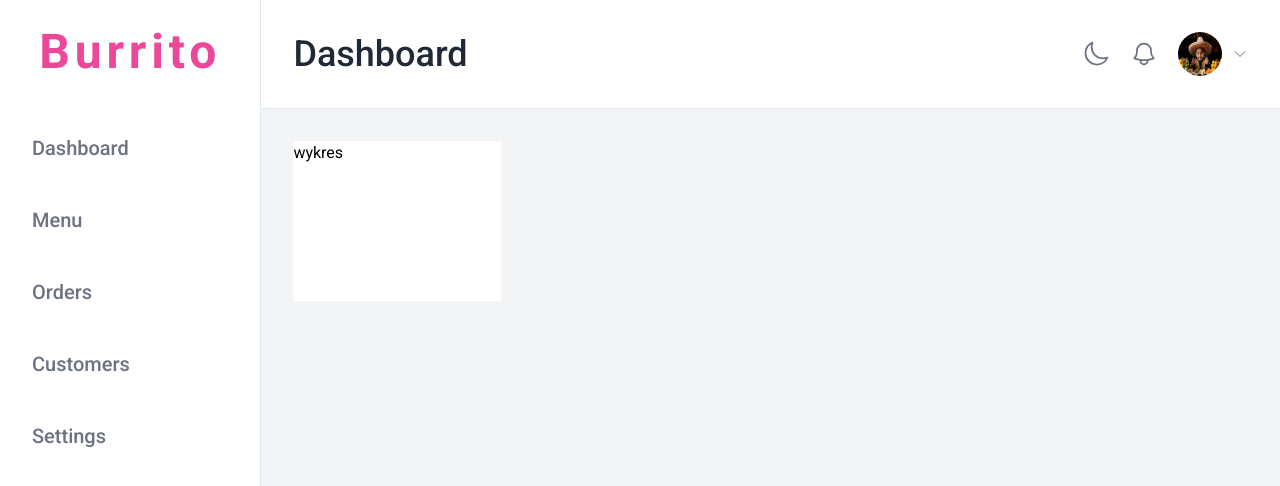
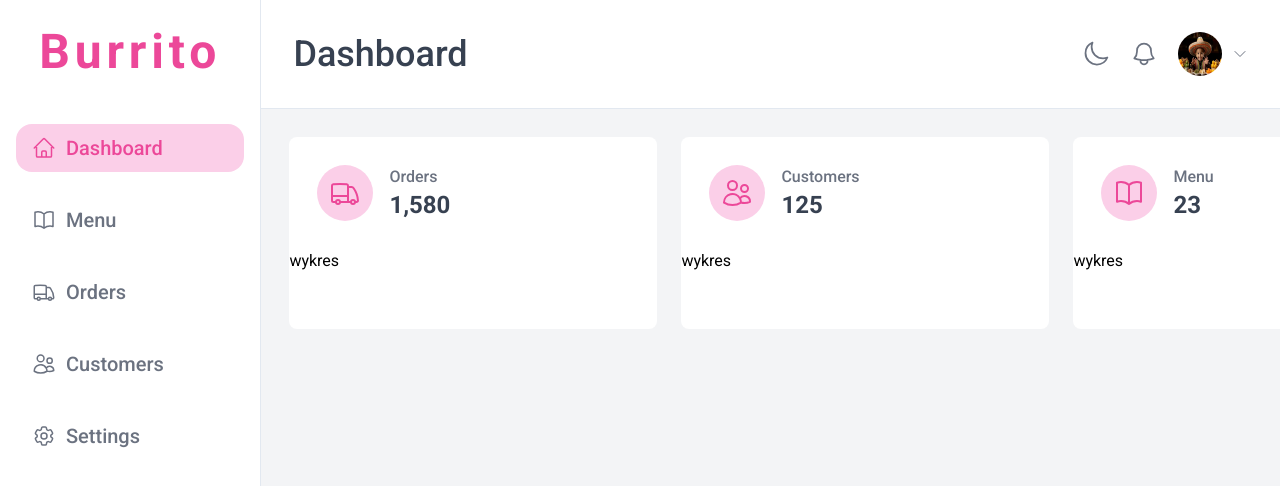
Before and after one commit to maxszymanski/burrito-admin, a Next.js app: page / in a window 1280 px wide. Shown: the top 486 px of the page. Built offline with nearby package versions, Linux system fonts and the light colour scheme.

Commit message:
start create orders page

```diff
--- a/app/_components/Header.js
+++ b/app/_components/Header.js
@@ -12,7 +12,7 @@ function Header() {
 
 	return (
 		<header className="flex items-center justify-between p-8 w-full border-b border-slate-200">
-			<h2 className="text-4xl first-letter:uppercase font-medium text-gray-800">{title}</h2>
+			<h2 className="text-4xl first-letter:uppercase font-medium text-gray-700">{title}</h2>
 			<div className="flex items-center gap-5 text-gray-500">
 				{isLight ? (
 					<svg
--- a/app/_components/Navigation.js
+++ b/app/_components/Navigation.js
@@ -1,39 +1,91 @@
-import Image from 'next/image'
-import Link from 'next/link'
-import Logo from '@/public/logo-md.webp'
+import NavigationLink from './NavigationLink'
 
 function Navigation() {
 	return (
 		<nav className="py-7 px-4 border-r border-slate-200 w-80">
-			<h1 className="text-5xl text-pink-500 font-bold tracking-widest text-center ">
-				{/* <Image src={Logo} alt="logo firmy" /> */}Burrito
-			</h1>
+			<h1 className="text-5xl text-pink-500 font-bold tracking-widest text-center ">Burrito</h1>
 			<ul className="flex flex-col gap-6 pt-12 font-medium text-gray-500 text-xl">
-				<li className="hover:bg-pink-300 transition-colors duration-300 hover:text-pink-600  rounded-2xl">
-					<Link className=" w-full  block py-2.5 px-4 " href="/">
-						Dashboard
-					</Link>
-				</li>
-				<li className="hover:bg-pink-300 transition-colors duration-300 hover:text-pink-600  rounded-2xl">
-					<Link className=" w-full  block py-2.5 px-4 " href="/menu">
-						Menu
-					</Link>
-				</li>
-				<li className="hover:bg-pink-300 transition-colors duration-300 hover:text-pink-600 rounded-2xl">
-					<Link className=" w-full  block py-2.5 px-4 " href="/orders">
-						Orders
-					</Link>
-				</li>
-				<li className="hover:bg-pink-300 transition-colors duration-300 hover:text-pink-600 rounded-2xl">
-					<Link className=" w-full  block py-2.5 px-4 " href="/customers">
-						Customers
-					</Link>
-				</li>
-				<li className="hover:bg-pink-300 transition-colors duration-300 hover:text-pink-600 rounded-2xl">
-					<Link className=" w-full  block py-2.5 px-4 " href="/settings">
-						Settings
-					</Link>
-				</li>
+				<NavigationLink to="/">
+					<svg
+						xmlns="http://www.w3.org/2000/svg"
+						fill="none"
+						viewBox="0 0 24 24"
+						strokeWidth={1.5}
+						stroke="currentColor"
+						className="size-6">
+						<path
+							strokeLinecap="round"
+							strokeLinejoin="round"
+							d="m2.25 12 8.954-8.955c.44-.439 1.152-.439 1.591 0L21.75 12M4.5 9.75v10.125c0 .621.504 1.125 1.125 1.125H9.75v-4.875c0-.621.504-1.125 1.125-1.125h2.25c.621 0 1.125.504 1.125 1.125V21h4.125c.621 0 1.125-.504 1.125-1.125V9.75M8.25 21h8.25"
+						/>
+					</svg>{' '}
+					Dashboard
+				</NavigationLink>
+				<NavigationLink to="/menu">
+					<svg
+						xmlns="http://www.w3.org/2000/svg"
+						fill="none"
+						viewBox="0 0 24 24"
+						strokeWidth={1.5}
+						stroke="currentColor"
+						className="size-6">
+						<path
+							strokeLinecap="round"
+							strokeLinejoin="round"
+							d="M12 6.042A8.967 8.967 0 0 0 6 3.75c-1.052 0-2.062.18-3 .512v14.25A8.987 8.987 0 0 1 6 18c2.305 0 4.408.867 6 2.292m0-14.25a8.966 8.966 0 0 1 6-2.292c1.052 0 2.062.18 3 .512v14.25A8.987 8.987 0 0 0 18 18a8.967 8.967 0 0 0-6 2.292m0-14.25v14.25"
+						/>
+					</svg>
+					Menu
+				</NavigationLink>
+				<NavigationLink to="/orders">
+					<svg
+						xmlns="http://www.w3.org/2000/svg"
+						fill="none"
+						viewBox="0 0 24 24"
+						strokeWidth={1.5}
+						stroke="currentColor"
+						className="size-6">
+						<path
+							strokeLinecap="round"
+							strokeLinejoin="round"
+							d="M8.25 18.75a1.5 1.5 0 0 1-3 0m3 0a1.5 1.5 0 0 0-3 0m3 0h6m-9 0H3.375a1.125 1.125 0 0 1-1.125-1.125V14.25m17.25 4.5a1.5 1.5 0 0 1-3 0m3 0a1.5 1.5 0 0 0-3 0m3 0h1.125c.621 0 1.129-.504 1.09-1.124a17.902 17.902 0 0 0-3.213-9.193 2.056 2.056 0 0 0-1.58-.86H14.25M16.5 18.75h-2.25m0-11.177v-.958c0-.568-.422-1.048-.987-1.106a48.554 48.554 0 0 0-10.026 0 1.106 1.106 0 0 0-.987 1.106v7.635m12-6.677v6.677m0 4.5v-4.5m0 0h-12"
+						/>
+					</svg>
+					Orders
+				</NavigationLink>
+				<NavigationLink to="/customers">
+					<svg
+						xmlns="http://www.w3.org/2000/svg"
+						fill="none"
+						viewBox="0 0 24 24"
+						strokeWidth={1.5}
+						stroke="currentColor"
+						className="size-6">
+						<path
+							strokeLinecap="round"
+							strokeLinejoin="round"
+							d="M15 19.128a9.38 9.38 0 0 0 2.625.372 9.337 9.337 0 0 0 4.121-.952 4.125 4.125 0 0 0-7.533-2.493M15 19.128v-.003c0-1.113-.285-2.16-.786-3.07M15 19.128v.106A12.318 12.318 0 0 1 8.624 21c-2.331 0-4.512-.645-6.374-1.766l-.001-.109a6.375 6.375 0 0 1 11.964-3.07M12 6.375a3.375 3.375 0 1 1-6.75 0 3.375 3.375 0 0 1 6.75 0Zm8.25 2.25a2.625 2.625 0 1 1-5.25 0 2.625 2.625 0 0 1 5.25 0Z"
+						/>
+					</svg>
+					Customers
+				</NavigationLink>
+				<NavigationLink to="/settings">
+					<svg
+						xmlns="http://www.w3.org/2000/svg"
+						fill="none"
+						viewBox="0 0 24 24"
+						strokeWidth={1.5}
+						stroke="currentColor"
+						className="size-6">
+						<path
+							strokeLinecap="round"
+							strokeLinejoin="round"
+							d="M9.594 3.94c.09-.542.56-.94 1.11-.94h2.593c.55 0 1.02.398 1.11.94l.213 1.281c.063.374.313.686.645.87.074.04.147.083.22.127.325.196.72.257 1.075.124l1.217-.456a1.125 1.125 0 0 1 1.37.49l1.296 2.247a1.125 1.125 0 0 1-.26 1.431l-1.003.827c-.293.241-.438.613-.43.992a7.723 7.723 0 0 1 0 .255c-.008.378.137.75.43.991l1.004.827c.424.35.534.955.26 1.43l-1.298 2.247a1.125 1.125 0 0 1-1.369.491l-1.217-.456c-.355-.133-.75-.072-1.076.124a6.47 6.47 0 0 1-.22.128c-.331.183-.581.495-.644.869l-.213 1.281c-.09.543-.56.94-1.11.94h-2.594c-.55 0-1.019-.398-1.11-.94l-.213-1.281c-.062-.374-.312-.686-.644-.87a6.52 6.52 0 0 1-.22-.127c-.325-.196-.72-.257-1.076-.124l-1.217.456a1.125 1.125 0 0 1-1.369-.49l-1.297-2.247a1.125 1.125 0 0 1 .26-1.431l1.004-.827c.292-.24.437-.613.43-.991a6.932 6.932 0 0 1 0-.255c.007-.38-.138-.751-.43-.992l-1.004-.827a1.125 1.125 0 0 1-.26-1.43l1.297-2.247a1.125 1.125 0 0 1 1.37-.491l1.216.456c.356.133.751.072 1.076-.124.072-.044.146-.086.22-.128.332-.183.582-.495.644-.869l.214-1.28Z"
+						/>
+						<path strokeLinecap="round" strokeLinejoin="round" d="M15 12a3 3 0 1 1-6 0 3 3 0 0 1 6 0Z" />
+					</svg>
+					Settings
+				</NavigationLink>
 			</ul>
 		</nav>
 	)
--- /dev/null
+++ b/app/_components/NavigationLink.js
@@ -0,0 +1,19 @@
+'use client'
+import Link from 'next/link'
+import { usePathname } from 'next/navigation'
+
+function NavigationLink({ to, children }) {
+	const pathname = usePathname()
+	return (
+		<li
+			className={`hover:bg-pink-200 transition-colors duration-300 hover:text-pink-500  rounded-2xl ${
+				pathname === to ? 'bg-pink-200 text-pink-500' : ''
+			}`}>
+			<Link className=" w-full  flex items-center gap-2.5 py-2.5 px-4 " href={to}>
+				{children}
+			</Link>
+		</li>
+	)
+}
+
+export default NavigationLink
--- /dev/null
+++ b/app/_components/StatsCart.js
@@ -0,0 +1,16 @@
+function StatsCart({ children, title, quantity }) {
+	return (
+		<div className="w-[23rem] h-48 bg-white rounded-lg shrink-0">
+			<div className="flex items-center gap-4 p-7">
+				<div className=" rounded-full bg-pink-200 p-3">{children}</div>
+				<div className="flex flex-col justify-between text-gray-500 font-medium ">
+					<p>{title}</p>
+					<p className="text-gray-700 font-bold text-2xl">{quantity}</p>
+				</div>
+			</div>
+			<div>wykres</div>
+		</div>
+	)
+}
+
+export default StatsCart
--- a/app/layout.js
+++ b/app/layout.js
@@ -17,9 +17,9 @@ export const metadata = {
 export default function RootLayout({ children }) {
 	return (
 		<html lang="en">
-			<body className={`${roboto.className} min-h-screen bg-white flex `}>
+			<body className={`${roboto.className} relative h-screen bg-white flex `}>
 				<Navigation />
-				<div className="w-full flex flex-col">
+				<div className="w-full flex flex-col h-ful overflow-x-hidden">
 					<Header />
 					{children}
 				</div>
--- /dev/null
+++ b/app/loading.js
@@ -0,0 +1,9 @@
+function loading() {
+	return (
+		<div className="absolute w-full h-full top-0 left-0 bg-[rgba(0,0,0,0.4)] flex items-center justify-center">
+			<p className="text-3xl text-white">Loading...</p>
+		</div>
+	)
+}
+
+export default loading
--- a/app/orders/page.js
+++ b/app/orders/page.js
@@ -1,5 +1,9 @@
 function Orders() {
-	return <div></div>
+	return (
+		<main className="bg-gray-100 w-full  p-12 overflow-x-auto h-full">
+			<div className="border bg-white border-slate-100 rounded-xl h-[700px] max-w-7xl mx-auto"></div>
+		</main>
+	)
 }
 
 export default Orders
--- a/app/page.js
+++ b/app/page.js
@@ -1,13 +1,70 @@
 import '@/app/_styles/globals.css'
+import StatsCart from './_components/StatsCart'
 
 export default function Home() {
 	return (
-		<main className="bg-gray-100 w-full h-full p-8">
-			<div className="w-52 h-40 bg-white">
-				<div>
-					<div className=" rounded-full bg-pink-300"></div>
-				</div>
-				<div>wykres</div>
+		<main className="bg-gray-100 w-full h-full p-7 overflow-x-auto">
+			<div className="flex items-center justify-between gap-6">
+				<StatsCart title="Orders" quantity="1,580">
+					<svg
+						xmlns="http://www.w3.org/2000/svg"
+						fill="none"
+						viewBox="0 0 24 24"
+						strokeWidth={1.5}
+						stroke="currentColor"
+						className="size-8 text-pink-500 ">
+						<path
+							strokeLinecap="round"
+							strokeLinejoin="round"
+							d="M8.25 18.75a1.5 1.5 0 0 1-3 0m3 0a1.5 1.5 0 0 0-3 0m3 0h6m-9 0H3.375a1.125 1.125 0 0 1-1.125-1.125V14.25m17.25 4.5a1.5 1.5 0 0 1-3 0m3 0a1.5 1.5 0 0 0-3 0m3 0h1.125c.621 0 1.129-.504 1.09-1.124a17.902 17.902 0 0 0-3.213-9.193 2.056 2.056 0 0 0-1.58-.86H14.25M16.5 18.75h-2.25m0-11.177v-.958c0-.568-.422-1.048-.987-1.106a48.554 48.554 0 0 0-10.026 0 1.106 1.106 0 0 0-.987 1.106v7.635m12-6.677v6.677m0 4.5v-4.5m0 0h-12"
+						/>
+					</svg>
+				</StatsCart>
+				<StatsCart title="Customers" quantity="125">
+					<svg
+						xmlns="http://www.w3.org/2000/svg"
+						fill="none"
+						viewBox="0 0 24 24"
+						strokeWidth={1.5}
+						stroke="currentColor"
+						className="size-8 text-pink-500">
+						<path
+							strokeLinecap="round"
+							strokeLinejoin="round"
+							d="M15 19.128a9.38 9.38 0 0 0 2.625.372 9.337 9.337 0 0 0 4.121-.952 4.125 4.125 0 0 0-7.533-2.493M15 19.128v-.003c0-1.113-.285-2.16-.786-3.07M15 19.128v.106A12.318 12.318 0 0 1 8.624 21c-2.331 0-4.512-.645-6.374-1.766l-.001-.109a6.375 6.375 0 0 1 11.964-3.07M12 6.375a3.375 3.375 0 1 1-6.75 0 3.375 3.375 0 0 1 6.75 0Zm8.25 2.25a2.625 2.625 0 1 1-5.25 0 2.625 2.625 0 0 1 5.25 0Z"
+						/>
+					</svg>
+				</StatsCart>
+				<StatsCart title="Menu" quantity="23">
+					<svg
+						xmlns="http://www.w3.org/2000/svg"
+						fill="none"
+						viewBox="0 0 24 24"
+						strokeWidth={1.5}
+						stroke="currentColor"
+						className="size-8 text-pink-500 ">
+						<path
+							strokeLinecap="round"
+							strokeLinejoin="round"
+							d="M12 6.042A8.967 8.967 0 0 0 6 3.75c-1.052 0-2.062.18-3 .512v14.25A8.987 8.987 0 0 1 6 18c2.305 0 4.408.867 6 2.292m0-14.25a8.966 8.966 0 0 1 6-2.292c1.052 0 2.062.18 3 .512v14.25A8.987 8.987 0 0 0 18 18a8.967 8.967 0 0 0-6 2.292m0-14.25v14.25"
+						/>
+					</svg>
+				</StatsCart>
+				<StatsCart title="Income" quantity="18,580 PLN">
+					<svg
+						xmlns="http://www.w3.org/2000/svg"
+						fill="none"
+						viewBox="0 0 24 24"
+						strokeWidth={1.5}
+						stroke="currentColor"
+						className="size-8 text-pink-500 ">
+						<path
+							strokeLinecap="round"
+							strokeLinejoin="round"
+							d="M8.25 18.75a1.5 1.5 0 0 1-3 0m3 0a1.5 1.5 0 0 0-3 0m3 0h6m-9 0H3.375a1.125 1.125 0 0 1-1.125-1.125V14.25m17.25 4.5a1.5 1.5 0 0 1-3 0m3 0a1.5 1.5 0 0 0-3 0m3 0h1.125c.621 0 1.129-.504 1.09-1.124a17.902 17.902 0 0 0-3.213-9.193 2.056 2.056 0 0 0-1.58-.86H14.25M16.5 18.75h-2.25m0-11.177v-.958c0-.568-.422-1.048-.987-1.106a48.554 48.554 0 0 0-10.026 0 1.106 1.106 0 0 0-.987 1.106v7.635m12-6.677v6.677m0 4.5v-4.5m0 0h-12"
+						/>
+					</svg>
+				</StatsCart>
 			</div>
 		</main>
 	)
--- a/tailwind.config.js
+++ b/tailwind.config.js
@@ -1,18 +1,12 @@
 /** @type {import('tailwindcss').Config} */
 module.exports = {
-  content: [
-    "./pages/**/*.{js,ts,jsx,tsx,mdx}",
-    "./components/**/*.{js,ts,jsx,tsx,mdx}",
-    "./app/**/*.{js,ts,jsx,tsx,mdx}",
-  ],
-  theme: {
-    extend: {
-      backgroundImage: {
-        "gradient-radial": "radial-gradient(var(--tw-gradient-stops))",
-        "gradient-conic":
-          "conic-gradient(from 180deg at 50% 50%, var(--tw-gradient-stops))",
-      },
-    },
-  },
-  plugins: [],
-};
+	content: [
+		'./pages/**/*.{js,ts,jsx,tsx,mdx}',
+		'./components/**/*.{js,ts,jsx,tsx,mdx}',
+		'./app/**/*.{js,ts,jsx,tsx,mdx}',
+	],
+	theme: {
+		extend: {},
+	},
+	plugins: [],
+}
```
